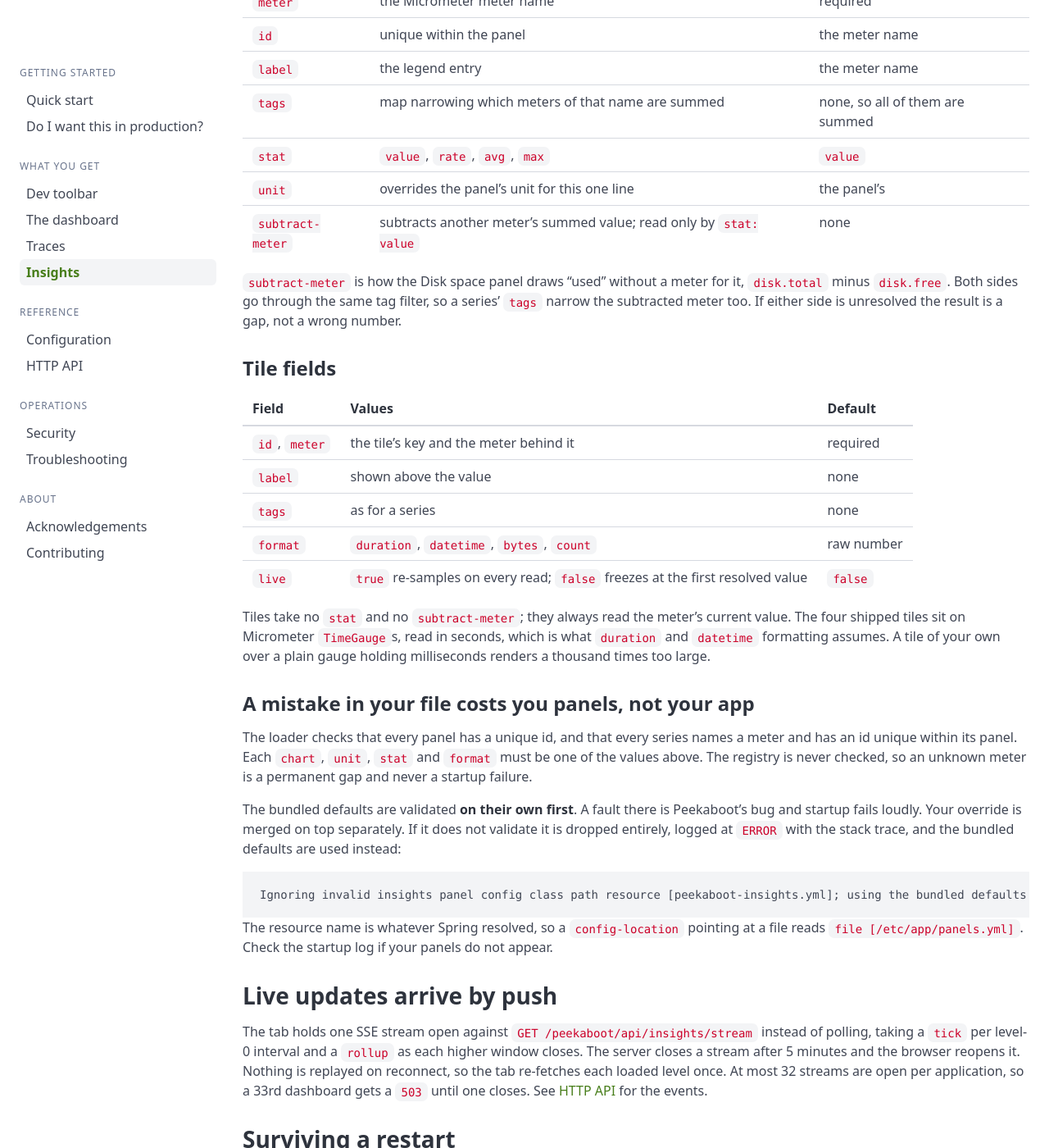
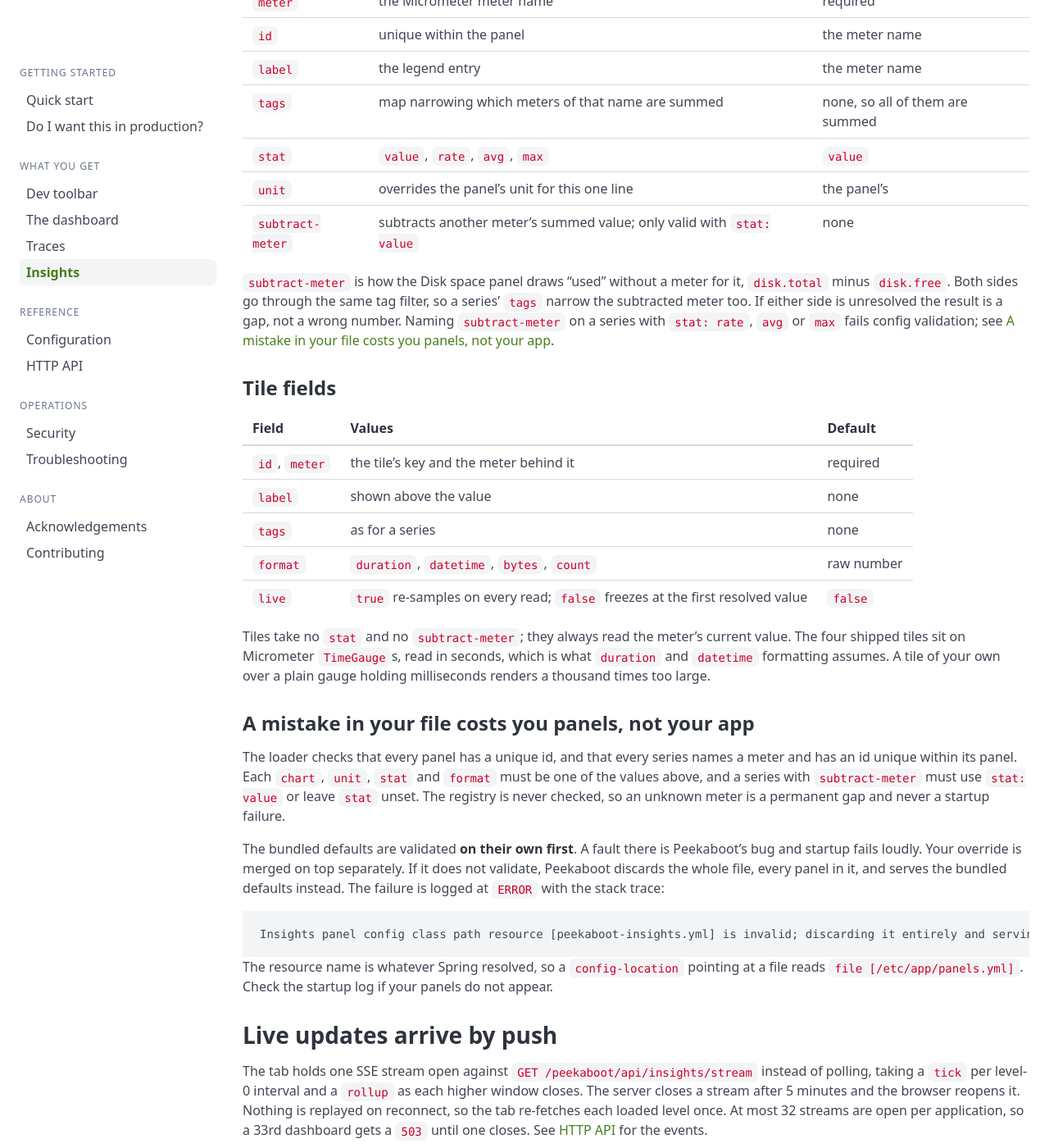
Before and after one commit to peekaboot-org/peekaboot-org.github.io, a Jekyll site: the page built from docs/insights.md, in a window 1280 px wide and 1400 px high, scrolled down 5819 px. Shown: the whole window at 82% size. Built offline with Jekyll 4.4.1, drawn with Linux system fonts in a browser that asks for light colours.

Commit message:
docs: fix subtract-meter validation rule

````diff
--- a/docs/insights.md
+++ b/docs/insights.md
@@ -229,11 +229,14 @@ panels:
 | `tags` | map narrowing which meters of that name are summed | none, so all of them are summed |
 | `stat` | `value`, `rate`, `avg`, `max` | `value` |
 | `unit` | overrides the panel's unit for this one line | the panel's |
-| `subtract-meter` | subtracts another meter's summed value; read only by `stat: value` | none |
+| `subtract-meter` | subtracts another meter's summed value; only valid with `stat: value` | none |
 
 `subtract-meter` is how the Disk space panel draws "used" without a meter for it, `disk.total`
 minus `disk.free`. Both sides go through the same tag filter, so a series' `tags` narrow the
 subtracted meter too. If either side is unresolved the result is a gap, not a wrong number.
+Naming `subtract-meter` on a series with `stat: rate`, `avg` or `max` fails config validation;
+see [A mistake in your file costs you panels, not your
+app](#a-mistake-in-your-file-costs-you-panels-not-your-app).
 
 ### Tile fields
 
@@ -254,16 +257,17 @@ renders a thousand times too large.
 
 The loader checks that every panel has a unique id, and that every series names a meter and has
 an id unique within its panel. Each `chart`, `unit`, `stat` and `format` must be one of the
-values above. The registry is never checked, so an unknown meter is a permanent gap and never a
-startup failure.
+values above, and a series with `subtract-meter` must use `stat: value` or leave `stat` unset.
+The registry is never checked, so an unknown meter is a permanent gap and never a startup
+failure.
 
 The bundled defaults are validated **on their own first**. A fault there is Peekaboot's bug and
-startup fails loudly. Your override is merged on top separately. If it does not validate it is
-dropped entirely, logged at `ERROR` with the stack trace, and the bundled defaults are used
-instead:
+startup fails loudly. Your override is merged on top separately. If it does not validate,
+Peekaboot discards the whole file, every panel in it, and serves the bundled defaults instead.
+The failure is logged at `ERROR` with the stack trace:
 
 ```
-Ignoring invalid insights panel config class path resource [peekaboot-insights.yml]; using the bundled defaults
+Insights panel config class path resource [peekaboot-insights.yml] is invalid; discarding it entirely and serving the bundled panels instead of the operator's customisation
 ```
 
 The resource name is whatever Spring resolved, so a `config-location` pointing at a file reads
````
